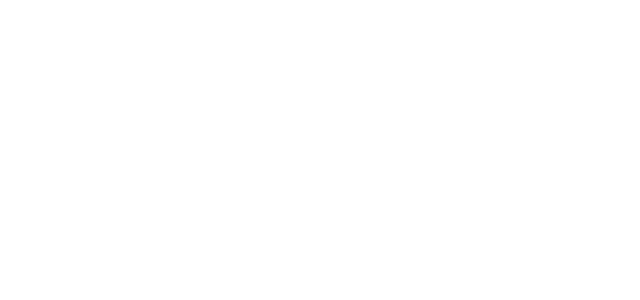
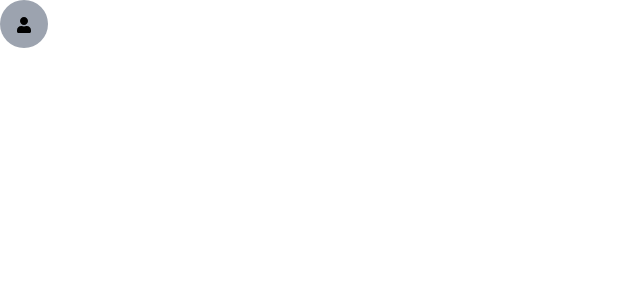
Before and after one commit to Tanaka878/CommunityForumApp, a Next.js app: page /components/Explore in a window 1280 px wide. Shown: the top 300 px of the page, without its empty margins (0-640 px from the left). Built offline with nearby package versions, Linux system fonts and the light colour scheme.

Commit message:
adding user icon and component

```diff
--- a/src/app/components/Explore/page.tsx
+++ b/src/app/components/Explore/page.tsx
@@ -1,11 +1,15 @@
 import React from 'react'
+import { FaUser} from 'react-icons/fa'
 
-const page = () => {
+const Explore = () => {
   return (
-    <div>
+    <div className='p-4 bg-gray-400 rounded-full  h-12 w-12'>
+        <button>
+            <FaUser/>
+        </button>
 
     </div>
   )
 }
 
-export default page
+export default Explore
--- a/src/app/components/GroupsContainer/Container/page.tsx
+++ b/src/app/components/GroupsContainer/Container/page.tsx
@@ -3,6 +3,7 @@
 import axios from "axios";
 import { useRouter } from "next/navigation";
 import { FaCog } from "react-icons/fa";
+import Explore from "../../Explore/page";
 
 // Define the type for the user object
 interface User {
@@ -71,6 +72,9 @@
       </nav>
 
       {/** For containing exploration Communities*/}
+      <nav className="p-5">
+        <Explore/>
+      </nav>
 
 
 
```
